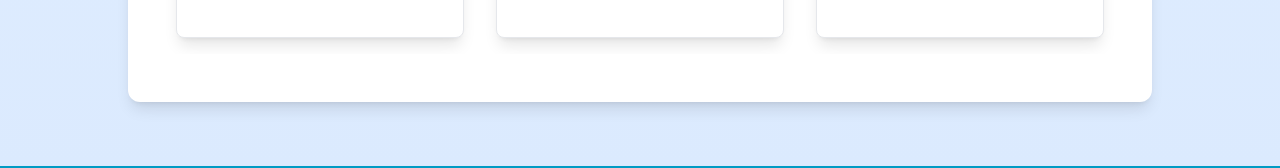
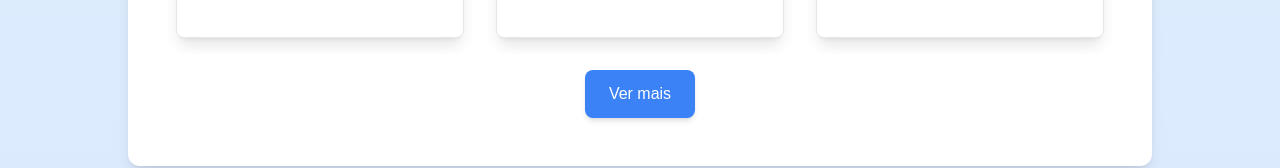
Before and after one commit to Gustavo-Vinicius-Santana/tourism-landing-page, a Next.js app: page / in a window 1280 px wide. Shown: the part 1674-1842 px from the top of the page. Built offline with nearby package versions, Linux system fonts and the light colour scheme.

Commit message:
adicionando botão para ver os pacotes na home

```diff
--- a/src/app/page.tsx
+++ b/src/app/page.tsx
@@ -1,5 +1,6 @@
 import Carrousel from "@/ui/components/carrousel/carrousel";
 import SwiperCardPromo from "@/ui/components/swiperCardsPromo/swiperCardPromo";
+import Link from "next/link";
 
 export default function Home() {
   return (
@@ -48,6 +49,11 @@ export default function Home() {
 
           <div className="w-full mt-6">
             <SwiperCardPromo />
+            <Link href="/pacotes">
+              <button className="mt-4 px-6 py-3 bg-blue-500 text-white text-base font-medium rounded-lg shadow-md hover:bg-blue-600 active:bg-blue-700 focus:outline-none focus:ring-2 focus:ring-blue-400 transition-all">
+                Ver mais
+              </button>
+            </Link>
           </div>
         </div>
       </div>
```
